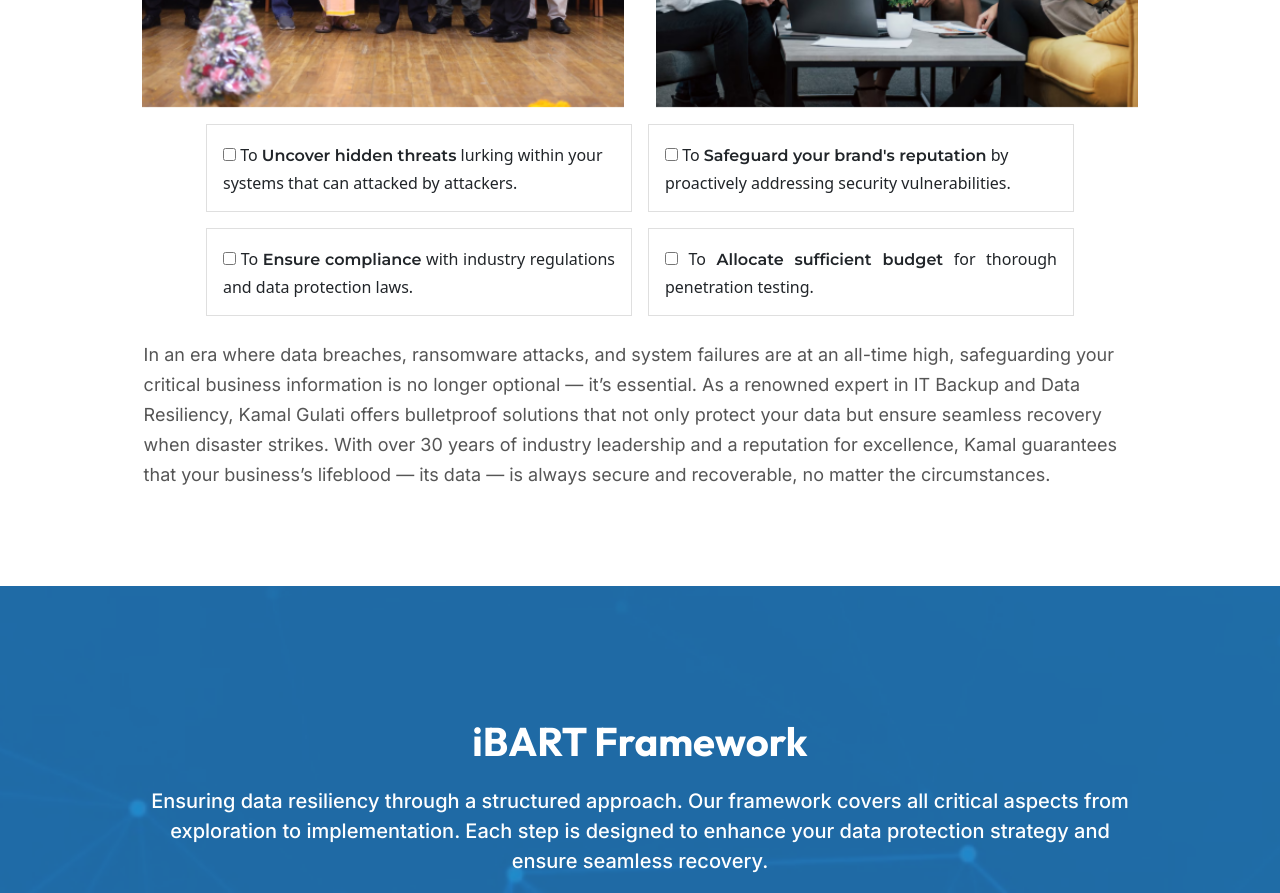
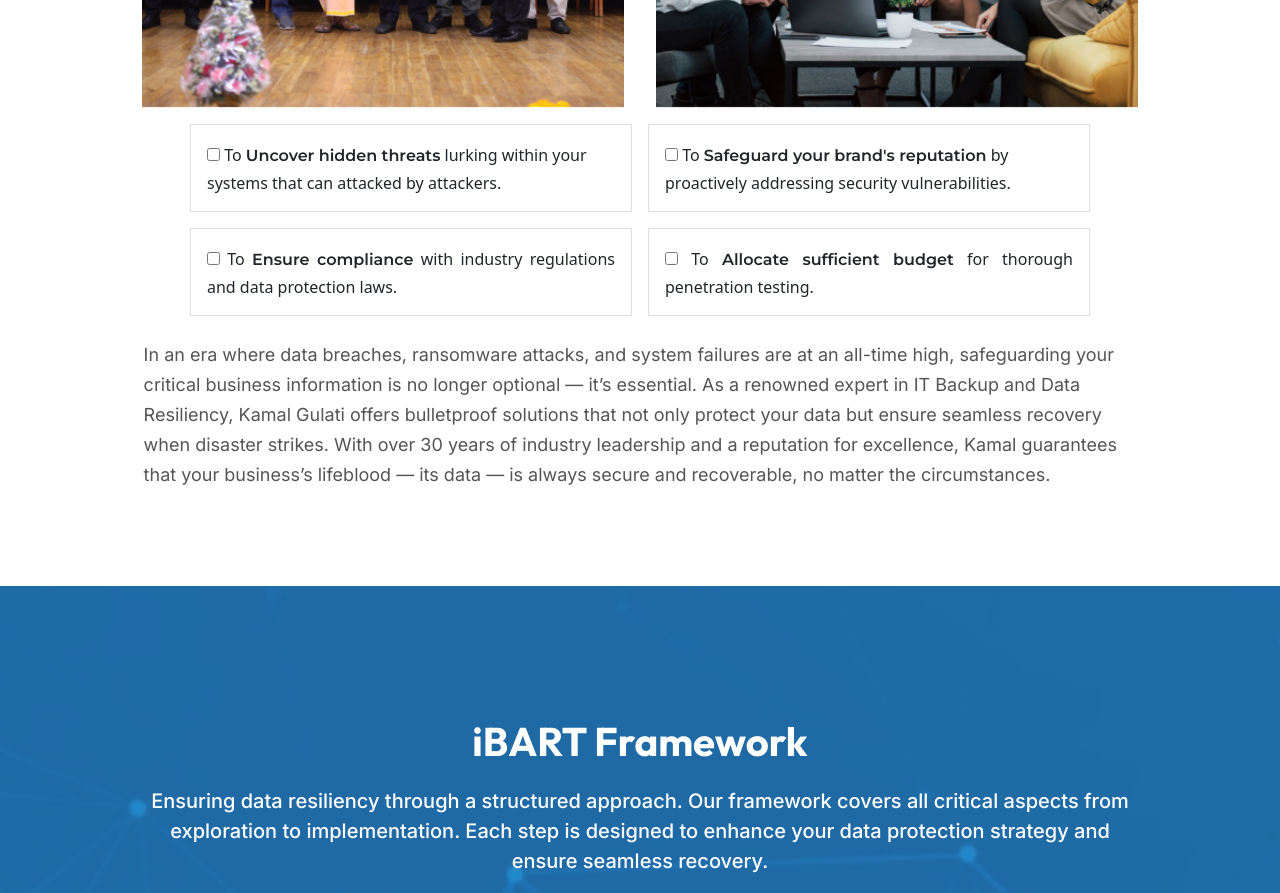
Before and after one commit to arunacharya1603/clone-kamalGulati, a plain HTML site: page index.html in a window 1280 px wide. Shown: the part 2040-2933 px from the top of the page. Drawn offline with nearby package versions, Linux system fonts and the light colour scheme.

Commit message:
Update style.css

```diff
--- a/style.css
+++ b/style.css
@@ -316,7 +316,7 @@
 
 .container2-list {
   margin-top: 1rem;
-  padding: 0 4rem;
+  padding: 0 3rem;
 }
 
 @media (max-width:716px) {
```
